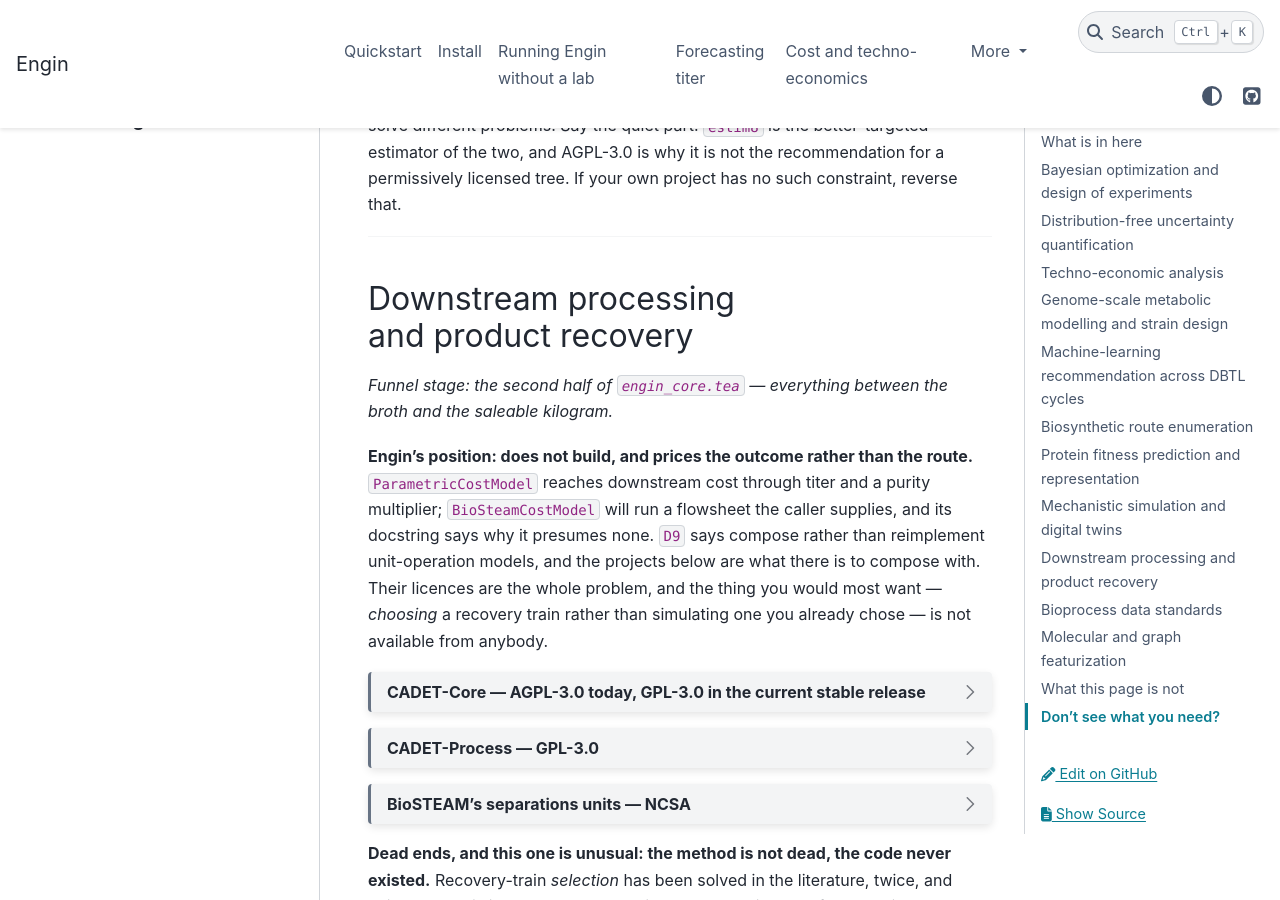
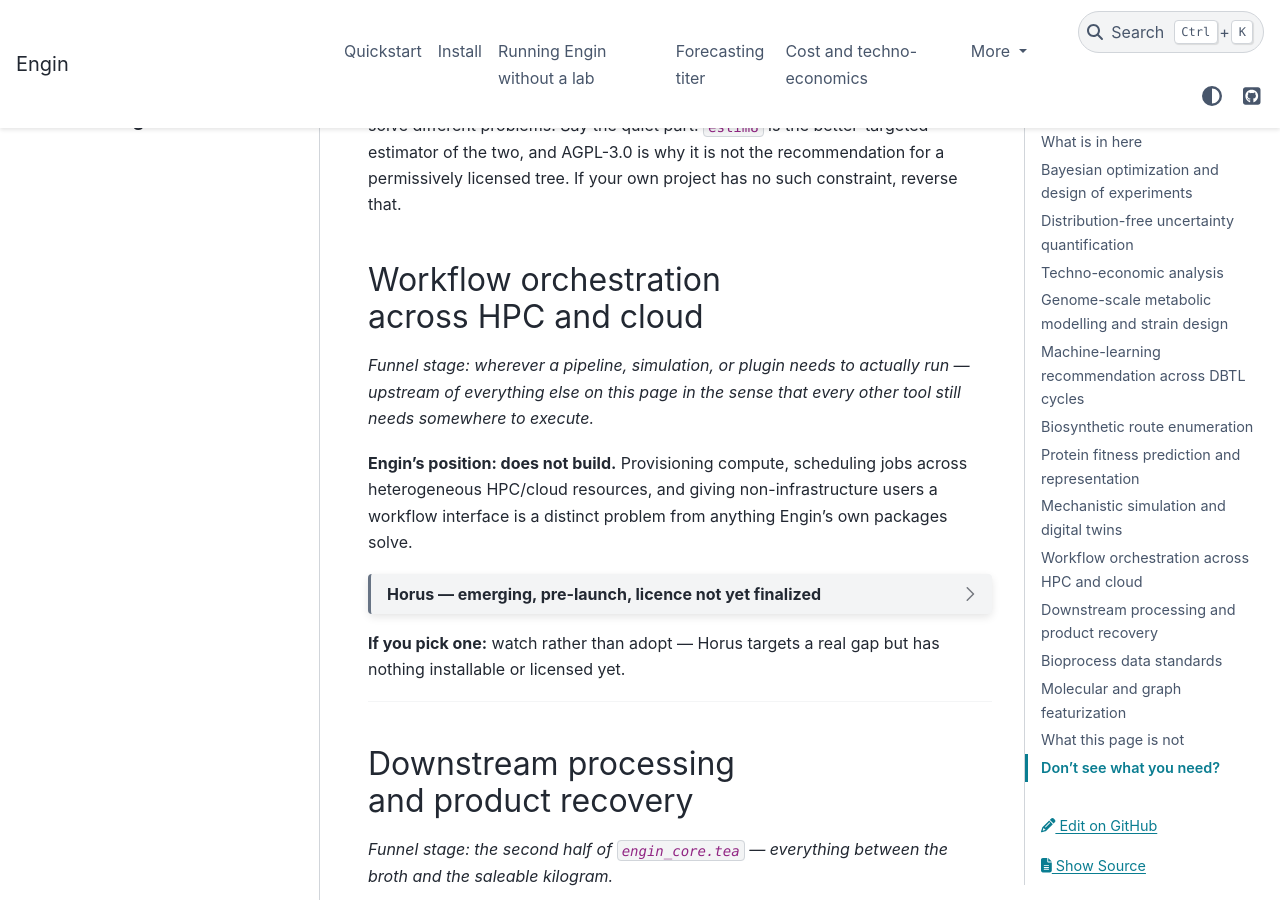
Before and after one commit to enginbio/engin-suite, a Sphinx documentation site: the page built from docs/ecosystem.md, in a window 1280 px wide and 900 px high, scrolled down 14728 px. Built offline with Sphinx 7.4.7 and the PyData theme 0.15.4, drawn with Linux system fonts in a browser that asks for light colours; some of the changed text lies outside the part shown.

Commit message:
Document Horus workflow orchestration tool
Added details about Horus, a workflow manager for HPC/cloud.

```diff
--- a/docs/ecosystem.md
+++ b/docs/ecosystem.md
@@ -143,6 +143,15 @@
 **Engin:** composes
 
 **Reach for:** RDKit
+:::
+
+:::{grid-item-card} Workflow orchestration across HPC & cloud
+:link: eco-workflow
+:link-type: ref
+
+**Engin:** does not build
+
+**Reach for:** horus-runtime
 :::
 
 ::::
@@ -1401,6 +1410,52 @@
 AGPL-3.0 is why it is not the recommendation for a permissively licensed tree. If your own
 project has no such constraint, reverse that.
 
+(eco-workflow)=
+
+## Workflow orchestration across HPC and cloud
+
+*Funnel stage: wherever a pipeline, simulation, or plugin needs to actually run —
+upstream of everything else on this page in the sense that every other tool still
+needs somewhere to execute.*
+
+**Engin's position: does not build.** Provisioning compute, scheduling jobs across
+heterogeneous HPC/cloud resources, and giving non-infrastructure users a workflow
+interface is a distinct problem from anything Engin's own packages solve.
+
+:::{dropdown} Horus — emerging, pre-launch, licence not yet finalized
+:animate: fade-in-slide-down
+
+[templecompute.com](https://www.templecompute.com) — Temple Compute, S.L.
+(company formation 2026).
+
+A workflow manager aimed at a gap this page's own entries keep surfacing: capable
+engines (COPASI, CADET, COBRApy, BASICO, etc.) with no bioreactor/infrastructure
+abstraction, requiring a systems engineer to stand up. Horus provides a no-code,
+visual interface for defining and running multi-step scientific/engineering
+pipelines, with automated provisioning of the underlying HPC/cloud infrastructure —
+rather than the user hand-configuring a cluster or writing scheduler-facing code.
+
+- **Pro** — targets the infrastructure-abstraction gap directly rather than
+  extending an engine's modeling capability. A functional prototype has been
+  validated with early users running production-level workflows across multiple
+  institutions.
+- **Pro** — plugin architecture lets domain-specific tools be distributed and run
+  inside the platform without users installing or maintaining separate software
+  stacks, with the infrastructure layer folded in rather than left to the user.
+- **Con — pre-commercial, TRL 6.** Not yet a public package or pip/conda-installable
+  artifact; commercial launch is targeted for Q1 2027.
+- **Con — licence undecided in practice, even though a model is stated.** The
+  stated intent is an Open Core split — core engine open, advanced features
+  (auto-scaling, collaboration, SSO, multi-tenancy) proprietary — but no licence
+  text has been published yet.
+- **Con — single-vendor, pre-seed stage.** No independent maintenance-health signal
+  exists yet, unlike every other entry on this page.
+
+:::
+
+**If you pick one:** watch rather than adopt — Horus targets a real gap but has
+nothing installable or licensed yet.
+
 ---
 
 (eco-dsp)=
```
